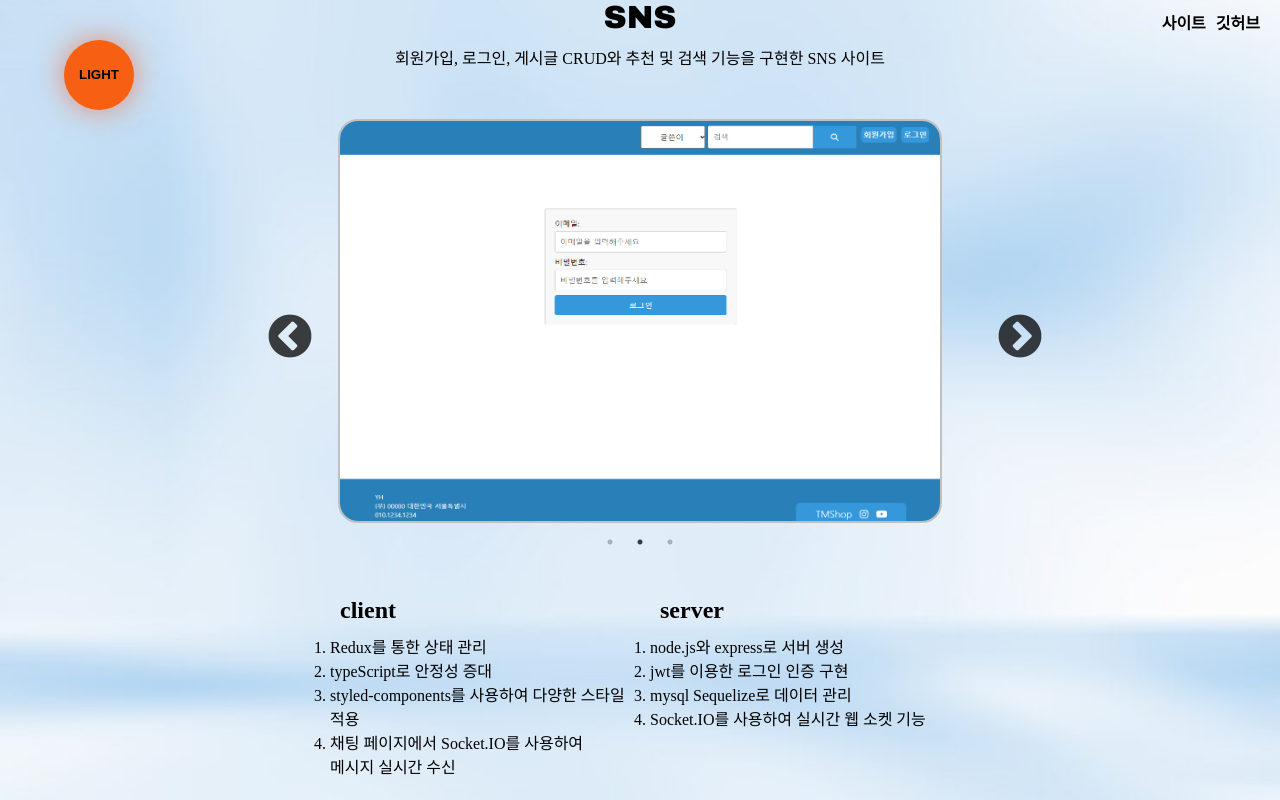
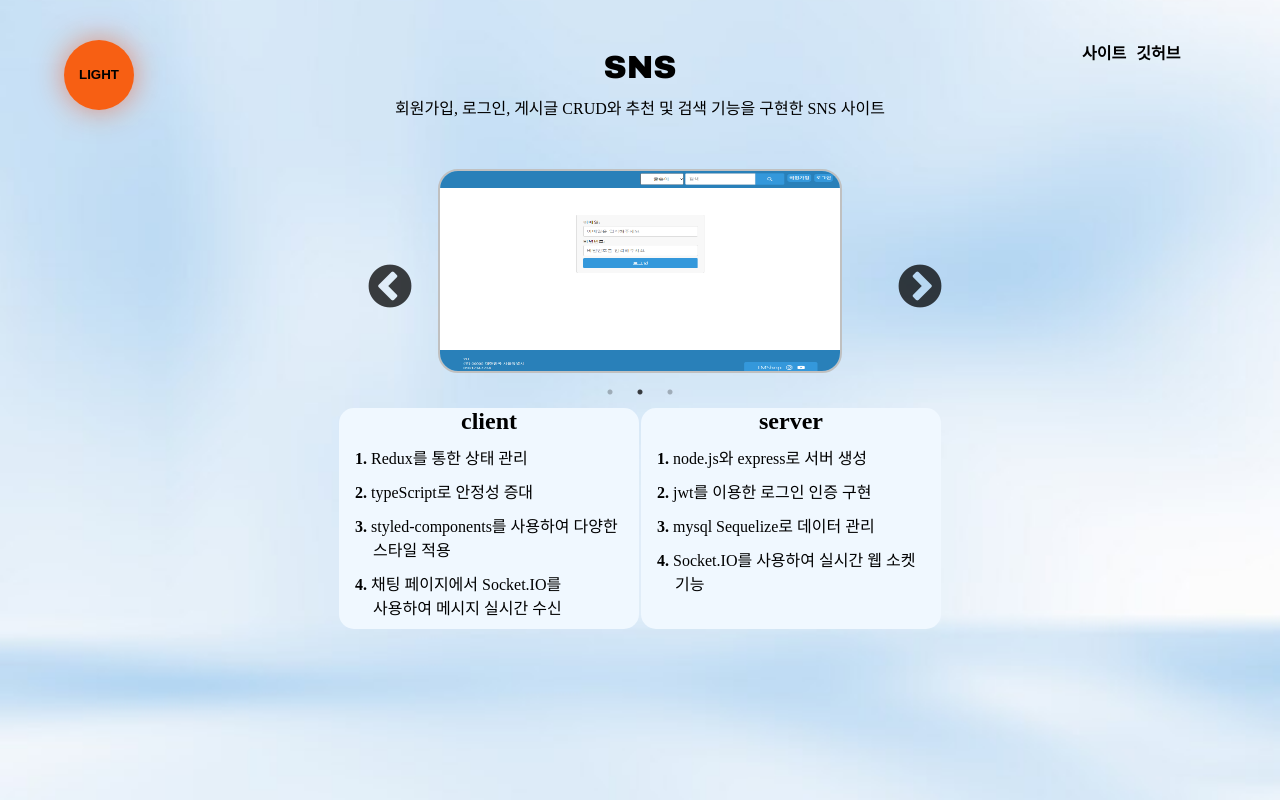
Before and after one commit to tomyhas59/portfolio, a React (Create React App) app: page /projects/1 in a window 1280 px wide. Built offline with nearby package versions, Linux system fonts and the light colour scheme.

Commit message:
indent -18px

```diff
--- a/src/css/projects.css
+++ b/src/css/projects.css
@@ -69,10 +69,12 @@
 /*profect page*/
 
 /*projectPageWrapper 부모 요소*/
-#root {
+.root {
   height: 100vh;
+  overflow: hidden;
 }
 .projectPageWrapper {
+  margin-top: 50px;
   text-align: center;
   display: flex;
   flex-direction: column;
@@ -91,17 +93,16 @@
 }
 
 .projectItem {
-  width: 700px;
+  width: 500px;
   margin: 50px auto;
 }
 
 .projectImg {
-  width: 600px !important;
-  height: 400px;
+  width: 400px !important;
+  height: 200px;
   border-radius: 20px;
   margin: 0 auto;
   border: 2px solid silver;
-
   @media (max-width: 480px) {
     width: 250px !important;
     height: 250px;
@@ -110,8 +111,8 @@
 
 .goToSite {
   position: absolute;
-  top: 10px;
-  right: 10px;
+  top: 5%;
+  right: 7%;
 }
 .site {
   display: inline-block;
@@ -127,17 +128,27 @@
 .projectDetail {
   display: flex;
   justify-content: center;
-  div {
-    margin: 10px;
-    text-align: left;
+  margin-top: -20px;
+  > div {
+    border-radius: 15px;
+    margin: 1px;
+    text-align: center;
+    background-color: aliceblue;
   }
   ul {
-    list-style-type: decimal;
     width: 300px;
   }
   li {
+    list-style: decimal inside;
+    word-break: keep-all;
+    margin: 10px auto;
+    width: 250px;
     text-align: left;
-    word-break: keep-all;
+    text-indent: -18px;
+    padding-left: 18px;
+    &::marker {
+      font-weight: bold;
+    }
   }
 }
 
@@ -178,15 +189,17 @@
 
   .projectImg {
     width: 250px !important;
-    height: 250px;
+    height: 150px;
   }
 
   .projectDetail {
     ul {
-      width: 150px;
+      width: 200px;
     }
     li {
       font-size: 10px;
+      text-indent: -10px;
+      width: 150px;
     }
   }
 }
--- a/src/pages/ProjectPage.tsx
+++ b/src/pages/ProjectPage.tsx
@@ -31,6 +31,7 @@ const ProjectPage: React.FC<{
   };
 
   return (
+    <div className="root">
       <div className="projectPageWrapper">
         <button onClick={darkModeToggle} className="modeToggle">
           {isDarkMode ? (
@@ -90,6 +91,7 @@ const ProjectPage: React.FC<{
           </div>
         )}
       </div>
+    </div>
   );
 };
 
```
Lines whose indentation alone changed are shown as unchanged.
